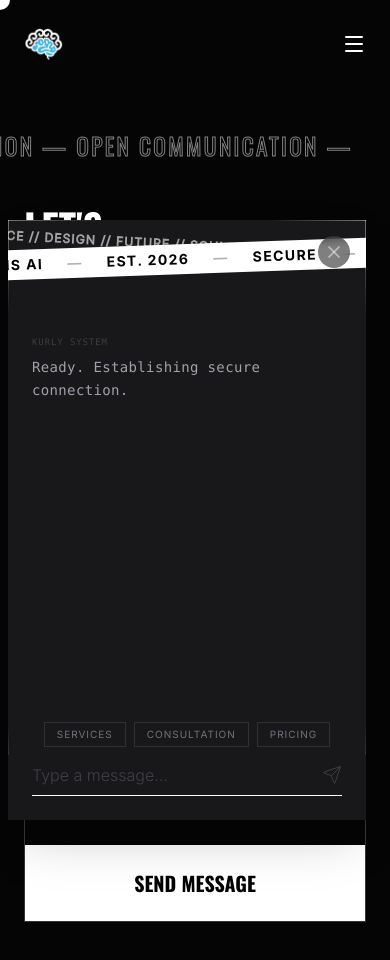
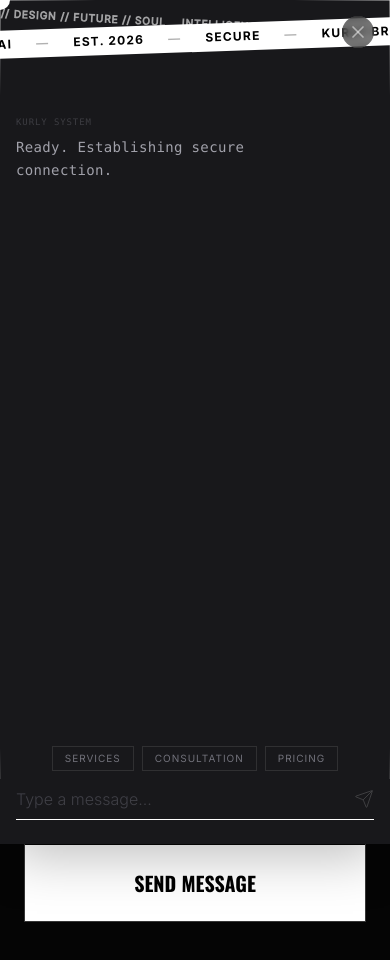
Before and after one commit to SakshamKandel/kurly-Brains-, a Next.js app: page /contact in a window 390 px wide. Both pictures are taken after a click on the button 334 px from the left and 788 px from the top of the page. Shown: the top 960 px of the page. Built offline with nearby package versions, Linux system fonts and the light colour scheme.

Commit message:
chore: Mobile optimization for all pages - responsive fonts, fullscreen chatbot, touch-friendly targets

```diff
--- a/src/app/about/page.tsx
+++ b/src/app/about/page.tsx
@@ -21,7 +21,7 @@ export default function AboutPage() {
                     <motion.h1
                         initial={{ opacity: 0, y: 20 }}
                         whileInView={{ opacity: 1, y: 0 }}
-                        className="text-[4rem] md:text-[6rem] leading-[0.9] font-oswald font-bold uppercase mb-12"
+                        className="text-[2.5rem] md:text-[6rem] leading-[0.9] font-oswald font-bold uppercase mb-8 md:mb-12"
                     >
                         WE BUILD <br />
                         <span className="text-transparent text-stroke-white">SYNTHETIC</span> <br />
@@ -43,7 +43,7 @@ export default function AboutPage() {
                 </div>
 
                 {/* Data Logs (Stats/Team) */}
-                <div className="md:col-span-4 border-l border-white/10 pl-8 flex flex-col gap-12 font-mono text-xs uppercase tracking-widest text-gray-500">
+                <div className="md:col-span-4 md:border-l border-white/10 md:pl-8 pt-8 md:pt-0 flex flex-col gap-8 md:gap-12 font-mono text-xs uppercase tracking-widest text-gray-500">
 
                     <div className="flex flex-col gap-2">
                         <span>OPERATING STATUS</span>
--- a/src/app/contact/page.tsx
+++ b/src/app/contact/page.tsx
@@ -48,7 +48,7 @@ export default function ContactPage() {
 
                     {/* Left: Heading */}
                     <div className="flex flex-col justify-center">
-                        <h1 className="text-[10vw] leading-[0.8] font-oswald font-bold uppercase mb-8">
+                        <h1 className="text-[15vw] md:text-[10vw] leading-[0.8] font-oswald font-bold uppercase mb-6 md:mb-8">
                             LET'S <br />
                             <span className="text-transparent text-stroke-white">TALK.</span>
                         </h1>
@@ -95,7 +95,7 @@ export default function ContactPage() {
                                         value={formData.name}
                                         onChange={handleChange}
                                         placeholder="ENTER NAME"
-                                        className="w-full bg-transparent border-none outline-none font-oswald text-2xl uppercase placeholder-white/20 text-white"
+                                        className="w-full bg-transparent border-none outline-none font-oswald text-xl md:text-2xl uppercase placeholder-white/20 text-white"
                                     />
                                 </div>
 
@@ -111,7 +111,7 @@ export default function ContactPage() {
                                         value={formData.email}
                                         onChange={handleChange}
                                         placeholder="ENTER EMAIL"
-                                        className="w-full bg-transparent border-none outline-none font-oswald text-2xl uppercase placeholder-white/20 text-white"
+                                        className="w-full bg-transparent border-none outline-none font-oswald text-xl md:text-2xl uppercase placeholder-white/20 text-white"
                                     />
                                 </div>
 
@@ -127,7 +127,7 @@ export default function ContactPage() {
                                         onChange={handleChange}
                                         placeholder="ENTER MESSAGE..."
                                         rows={4}
-                                        className="w-full bg-transparent border-none outline-none font-oswald text-2xl uppercase placeholder-white/20 text-white resize-none"
+                                        className="w-full bg-transparent border-none outline-none font-oswald text-xl md:text-2xl uppercase placeholder-white/20 text-white resize-none"
                                     />
                                 </div>
 
--- a/src/app/services/page.tsx
+++ b/src/app/services/page.tsx
@@ -45,7 +45,7 @@ export default function ServicesPage() {
 
             <div className="container mx-auto px-6 max-w-[1400px]">
                 {SERVICES.map((section) => (
-                    <div key={section.category} className="mb-24 grid grid-cols-1 md:grid-cols-12 gap-8 border-t border-white/20 pt-8">
+                    <div key={section.category} className="mb-16 md:mb-24 grid grid-cols-1 md:grid-cols-12 gap-6 md:gap-8 border-t border-white/20 pt-6 md:pt-8">
 
                         {/* Category Name */}
                         <div className="md:col-span-4">
@@ -63,7 +63,7 @@ export default function ServicesPage() {
                                     onMouseEnter={() => setExpanded(item.label)}
                                 // onMouseLeave={() => setExpanded(null)} // Keep expanded for easier reading? Or auto-collapse. Let's keep hover for clean look.
                                 >
-                                    <h3 className="text-3xl md:text-5xl font-oswald font-bold text-white group-hover:text-gray-300 transition-colors">
+                                    <h3 className="text-2xl md:text-5xl font-oswald font-bold text-white group-hover:text-gray-300 transition-colors">
                                         {item.label}
                                     </h3>
                                     <p className="mt-4 text-gray-400 font-mono text-sm md:text-base max-w-xl">
--- a/src/app/work/page.tsx
+++ b/src/app/work/page.tsx
@@ -34,7 +34,7 @@ export default function WorkPage() {
                         className="group relative border-t border-white/20 py-12 md:py-16 hover:bg-white hover:text-black transition-colors duration-500 cursor-pointer overflow-hidden"
                     >
                         <div className="relative z-10 flex flex-col md:flex-row md:items-baseline md:justify-between gap-4">
-                            <h2 className="text-[5vw] md:text-[6vw] font-oswald font-bold uppercase leading-none tracking-tighter">
+                            <h2 className="text-[8vw] md:text-[6vw] font-oswald font-bold uppercase leading-none tracking-tighter">
                                 {project.title}
                             </h2>
                             <div className="flex items-center gap-8 font-mono text-sm md:text-base uppercase tracking-widest opacity-60 group-hover:opacity-100">
--- a/src/components/ai/AIChat.tsx
+++ b/src/components/ai/AIChat.tsx
@@ -82,12 +82,12 @@ export default function AIChat() {
     };
 
     return (
-        <div className="fixed bottom-6 right-6 z-[100] font-sans">
+        <div className="fixed bottom-4 right-4 md:bottom-6 md:right-6 z-[100] font-sans">
             <AnimatePresence mode="wait">
                 {isOpen ? (
                     <motion.div
                         layoutId="chat-container"
-                        className="w-[calc(100vw-2rem)] md:w-[420px] h-[600px] bg-zinc-900 flex flex-col overflow-hidden relative shadow-2xl"
+                        className="fixed inset-0 md:relative md:inset-auto w-full md:w-[420px] h-full md:h-[600px] bg-zinc-900 flex flex-col overflow-hidden shadow-2xl"
                         initial={{ opacity: 0, y: 50 }}
                         animate={{ opacity: 1, y: 0 }}
                         exit={{ opacity: 0, scale: 0.9 }}
@@ -141,7 +141,7 @@ export default function AIChat() {
                                 {/* Tape 1: Background Outline */}
                                 <div className="absolute top-4 left-[-10%] w-[120%] rotate-3 z-10 opacity-60">
                                     <motion.div
-                                        className="whitespace-nowrap flex gap-4 text-[12px] font-oswald font-light text-transparent text-stroke-white uppercase tracking-widest"
+                                        className="whitespace-nowrap flex gap-4 text-[10px] md:text-[12px] font-oswald font-light text-transparent text-stroke-white uppercase tracking-widest"
                                         animate={{ x: [0, -500] }}
                                         transition={{ repeat: Infinity, duration: 30, ease: "linear" }}
                                     >
@@ -153,7 +153,7 @@ export default function AIChat() {
                                 {/* Tape 2: Foreground Solid */}
                                 <div className="absolute top-6 left-[-10%] w-[120%] -rotate-2 bg-white z-20 py-2">
                                     <motion.div
-                                        className="whitespace-nowrap flex gap-6 text-[14px] font-oswald font-bold text-black uppercase tracking-widest leading-none"
+                                        className="whitespace-nowrap flex gap-6 text-[12px] md:text-[14px] font-oswald font-bold text-black uppercase tracking-widest leading-none"
                                         animate={{ x: [0, -500] }}
                                         transition={{ repeat: Infinity, duration: 20, ease: "linear" }}
                                     >
@@ -173,7 +173,7 @@ export default function AIChat() {
                         </div>
 
                         {/* TRANSCRIPT VIEW */}
-                        <div className="flex-1 px-6 py-4 overflow-y-auto space-y-8 font-mono text-sm relative custom-scrollbar z-10">
+                        <div className="flex-1 px-4 md:px-6 py-4 overflow-y-auto space-y-6 md:space-y-8 font-mono text-sm relative custom-scrollbar z-10">
                             {messages.map((msg, idx) => (
                                 <motion.div
                                     key={idx}
@@ -228,7 +228,7 @@ export default function AIChat() {
                         )}
 
                         {/* MINIMALIST INPUT */}
-                        <div className="px-6 pb-6 pt-2 bg-zinc-900 z-20">
+                        <div className="px-4 md:px-6 pb-6 pt-2 bg-zinc-900 z-20 safe-area-pb">
                             <div className="flex items-end gap-3 border-b border-white/20 pb-2 focus-within:border-white transition-colors duration-300">
                                 <textarea
                                     value={inputValue}
@@ -256,13 +256,13 @@ export default function AIChat() {
                     /* LAUNCH BUTTON (Morph Source) */
                     <motion.button
                         layoutId="chat-container"
-                        className="w-16 h-16 bg-zinc-900 flex items-center justify-center group relative cursor-pointer"
+                        className="w-14 h-14 md:w-16 md:h-16 bg-zinc-900 flex items-center justify-center group relative cursor-pointer rounded-xl shadow-lg"
                         onClick={() => setIsOpen(true)}
                         whileHover={{ scale: 1.05 }}
                         whileTap={{ scale: 0.95 }}
                     >
                         <motion.div
-                            className="w-10 h-10 relative opacity-100 transition-opacity"
+                            className="w-8 h-8 md:w-10 md:h-10 relative opacity-100 transition-opacity"
                             layoutId="chat-logo"
                         >
                             <img
```
